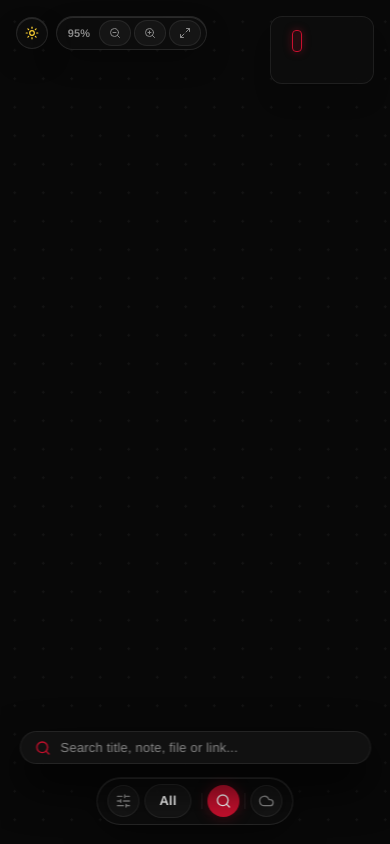
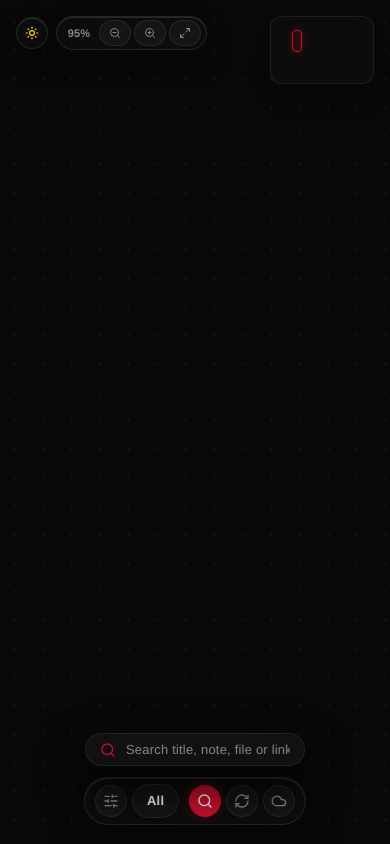
Before and after one commit to IJajit/NeutronTree, a Next.js app: page / in a window 390 px wide. Both pictures are taken after a click on the button 223 px from the left and 801 px from the top of the page. Built offline with nearby package versions, Linux system fonts and the light colour scheme; a web font is replaced by a local one.

Commit message:
Add 15-min auto-sync, mobile dock refresh button, desktop search, and align search field width

```diff
--- a/src/app/page.tsx
+++ b/src/app/page.tsx
@@ -217,6 +217,19 @@ export default function Home() {
     }, 1000);
     return () => clearTimeout(timer);
   }, [viewport, activeCategory, categories, isDriveConnected]);
+
+  // Google Drive 15-Minute Auto-Sync
+  useEffect(() => {
+    if (!isDriveConnected) return;
+
+    const FIFTEEN_MINUTES_MS = 15 * 60 * 1000;
+    const interval = setInterval(() => {
+      console.log('[Auto-Sync] Triggering 15-minute Google Drive background auto-sync...');
+      handleManualSyncWithDrive();
+    }, FIFTEEN_MINUTES_MS);
+
+    return () => clearInterval(interval);
+  }, [isDriveConnected, nodes, categories, viewport, activeCategory]);
 
   // Global Clipboard Paste Handler
   useEffect(() => {
--- a/src/components/canvas/CategoryDock.tsx
+++ b/src/components/canvas/CategoryDock.tsx
@@ -12,7 +12,8 @@ import {
   Plus,
   Smartphone,
   Search,
-  Eye
+  Eye,
+  RefreshCw
 } from 'lucide-react';
 import { Category, MediaType } from '@/lib/types/canvas';
 
@@ -459,16 +460,16 @@ export const CategoryDock: React.FC<CategoryDockProps> = ({
         </div>
 
 
-        {/* Mobile Search Popover / Input Bar */}
-        {isMobileViewer && isSearchOpen && (
+        {/* Search Popover / Input Bar */}
+        {isSearchOpen && (
           <div
             onClick={(e) => e.stopPropagation()}
             style={{
               position: 'absolute',
-              bottom: 'calc(100% + 14px)',
-              left: '50%',
-              transform: 'translateX(-50%)',
-              width: 'min(90vw, 360px)',
+              bottom: 'calc(100% + 12px)',
+              left: 0,
+              right: 0,
+              width: '100%',
               backgroundColor: 'var(--card-bg, rgba(16, 16, 16, 0.95))',
               backdropFilter: 'blur(24px)',
               border: '1px solid var(--border)',
@@ -479,6 +480,7 @@ export const CategoryDock: React.FC<CategoryDockProps> = ({
               alignItems: 'center',
               gap: '10px',
               zIndex: 120,
+              boxSizing: 'border-box',
             }}
           >
             <Search className="w-4 h-4 text-[var(--liverpool)] shrink-0" />
@@ -490,6 +492,7 @@ export const CategoryDock: React.FC<CategoryDockProps> = ({
               onChange={(e) => onSearchChange && onSearchChange(e.target.value)}
               style={{
                 flex: 1,
+                minWidth: 0,
                 background: 'transparent',
                 border: 'none',
                 outline: 'none',
@@ -508,9 +511,7 @@ export const CategoryDock: React.FC<CategoryDockProps> = ({
           </div>
         )}
 
-        <div className="w-[1px] h-4 mx-1 shrink-0" style={{ backgroundColor: 'var(--border)' }} />
-
-        {/* Mobile View: Search button & Viewer Badge */}
+        {/* Mobile View: Search -> Refresh -> Cloud (no divider line) */}
         {isMobileViewer ? (
           <>
             <button
@@ -520,9 +521,31 @@ export const CategoryDock: React.FC<CategoryDockProps> = ({
             >
               <Search className="w-4 h-4" />
             </button>
+
+            <button
+              onClick={() => window.location.reload()}
+              className="glass-circle-btn touch-manipulation"
+              title="Refresh website"
+            >
+              <RefreshCw className="w-4 h-4" style={{ color: 'var(--text-muted)' }} />
+            </button>
+
+            {/* Google Drive Button & Direct Cloud Sync Button */}
+            <button
+              onClick={onOpenDriveModal}
+              className="glass-circle-btn touch-manipulation"
+              title={isDriveConnected ? 'Google Drive (Connected) - Click to manage & sync' : 'Connect Google Drive'}
+            >
+              <Cloud
+                className={`w-4 h-4 ${isDriveConnected ? 'text-emerald-500' : ''} ${isSyncing ? 'animate-pulse' : ''}`}
+                style={{ color: isDriveConnected ? undefined : 'var(--text-muted)' }}
+              />
+            </button>
           </>
         ) : (
           <>
+            <div className="w-[1px] h-4 mx-1 shrink-0" style={{ backgroundColor: 'var(--border)' }} />
+
             {/* Desktop Full Media Creation Suite */}
             <button
               onClick={() => onOpenQuickAddType('link')}
@@ -563,13 +586,15 @@ export const CategoryDock: React.FC<CategoryDockProps> = ({
             >
               <Video className="w-4 h-4" style={{ color: 'var(--text-muted)' }} />
             </button>
-          </>
-        )}
 
-
-        <div className="w-[1px] h-4 mx-1 shrink-0" style={{ backgroundColor: 'var(--border)' }} />
-
-
+            {/* Desktop Search Button */}
+            <button
+              onClick={onToggleSearch}
+              className={`glass-circle-btn touch-manipulation ${isSearchOpen || searchQuery ? 'primary' : ''}`}
+              title="Search canvas blocks"
+            >
+              <Search className="w-4 h-4" />
+            </button>
 
             {/* Google Drive Button & Direct Cloud Sync Button */}
             <button
@@ -582,6 +607,8 @@ export const CategoryDock: React.FC<CategoryDockProps> = ({
                 style={{ color: isDriveConnected ? undefined : 'var(--text-muted)' }}
               />
             </button>
+          </>
+        )}
       </nav>
     </div>
   );
```
Lines whose indentation alone changed are shown as unchanged.
